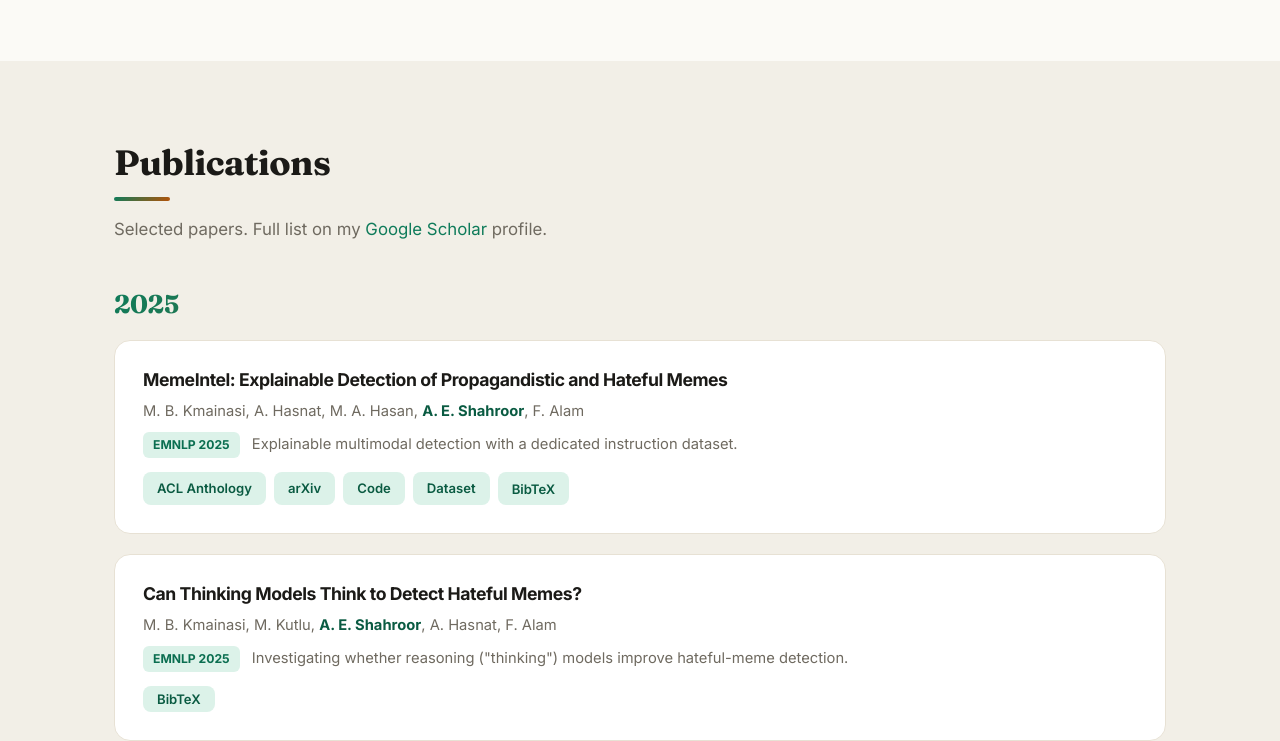
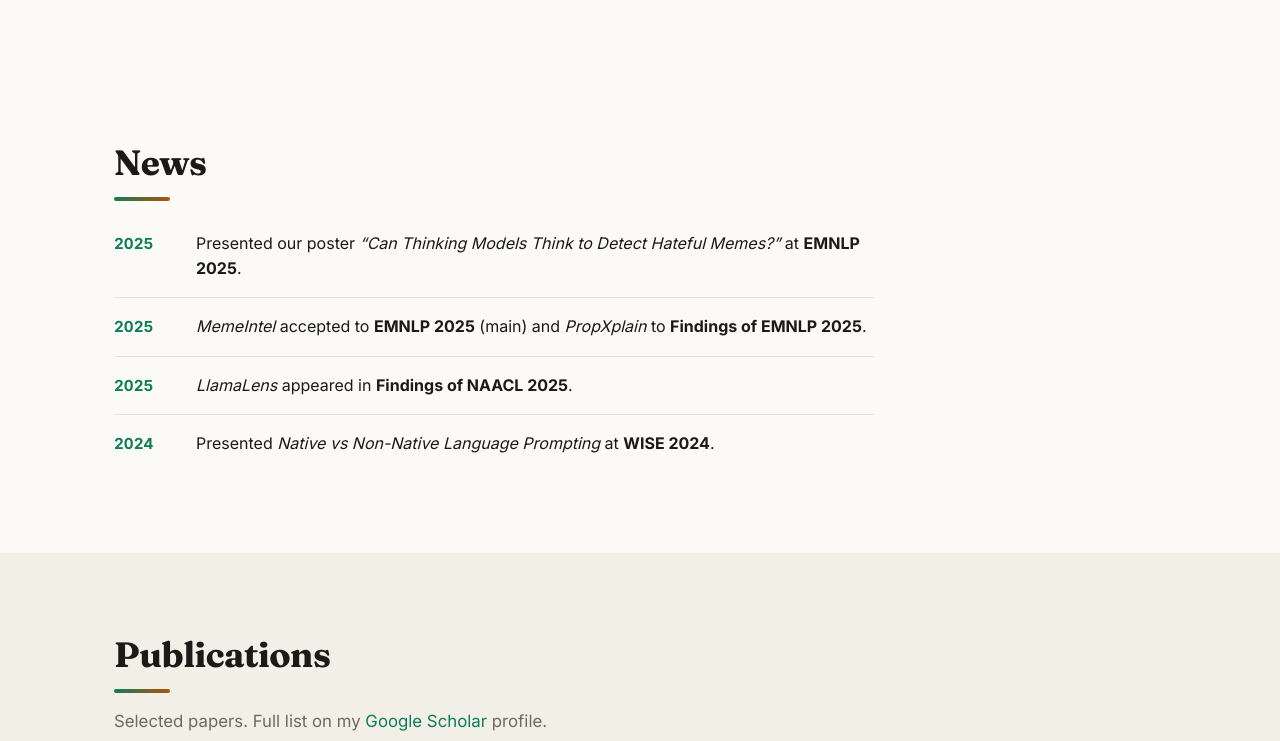
Before and after one commit to AliShahroor/AliShahroor.github.io, a plain HTML site: page index.html in a window 1280 px wide. Shown: the part 1507-2248 px from the top of the page. Drawn offline with Linux system fonts and the light colour scheme.

Commit message:
Add News/Updates section

```diff
--- a/assets/css/style.css
+++ b/assets/css/style.css
@@ -454,3 +454,18 @@ h1, h2, h3 { line-height: 1.25; letter-spacing: -0.025em; }
   .pub { padding: 20px; }
   .hero__actions { flex-direction: column; align-items: center; }
 }
+
+/* ---- News / Updates ---- */
+.news { list-style: none; max-width: 760px; }
+.news__item {
+  display: flex; gap: 18px; padding: 16px 0;
+  border-bottom: 1px solid var(--border);
+  align-items: baseline;
+}
+.news__item:last-child { border-bottom: none; }
+.news__date {
+  flex: 0 0 64px; font-weight: 700; color: var(--accent);
+  font-variant-numeric: tabular-nums; font-size: 0.95rem;
+}
+.news__text { color: var(--text); line-height: 1.55; }
+.news__text em { color: var(--text); font-style: italic; }
--- a/index.html
+++ b/index.html
@@ -57,6 +57,7 @@
       <a href="#top" class="nav__brand">AS</a>
       <nav class="nav__links" id="navLinks">
         <a href="#about">About</a>
+        <a href="#news">News</a>
         <a href="#publications">Publications</a>
         <a href="#experience">Experience</a>
         <a href="#projects">Projects</a>
@@ -149,6 +150,31 @@
             <p>Co-developing EduLens, an AI-driven platform enabling LLM-assisted learning, document management, and student analytics at HBKU.</p>
           </article>
         </div>
+      </div>
+    </section>
+
+    <!-- News / Updates  (edit dates & add items freely) -->
+    <section class="section" id="news">
+      <div class="container">
+        <h2 class="section__title">News</h2>
+        <ol class="news">
+          <li class="news__item" data-anim>
+            <span class="news__date">2025</span>
+            <span class="news__text">Presented our poster <em>&ldquo;Can Thinking Models Think to Detect Hateful Memes?&rdquo;</em> at <b>EMNLP 2025</b>.</span>
+          </li>
+          <li class="news__item" data-anim>
+            <span class="news__date">2025</span>
+            <span class="news__text"><em>MemeIntel</em> accepted to <b>EMNLP 2025</b> (main) and <em>PropXplain</em> to <b>Findings of EMNLP 2025</b>.</span>
+          </li>
+          <li class="news__item" data-anim>
+            <span class="news__date">2025</span>
+            <span class="news__text"><em>LlamaLens</em> appeared in <b>Findings of NAACL 2025</b>.</span>
+          </li>
+          <li class="news__item" data-anim>
+            <span class="news__date">2024</span>
+            <span class="news__text">Presented <em>Native vs Non-Native Language Prompting</em> at <b>WISE 2024</b>.</span>
+          </li>
+        </ol>
       </div>
     </section>
 
```
